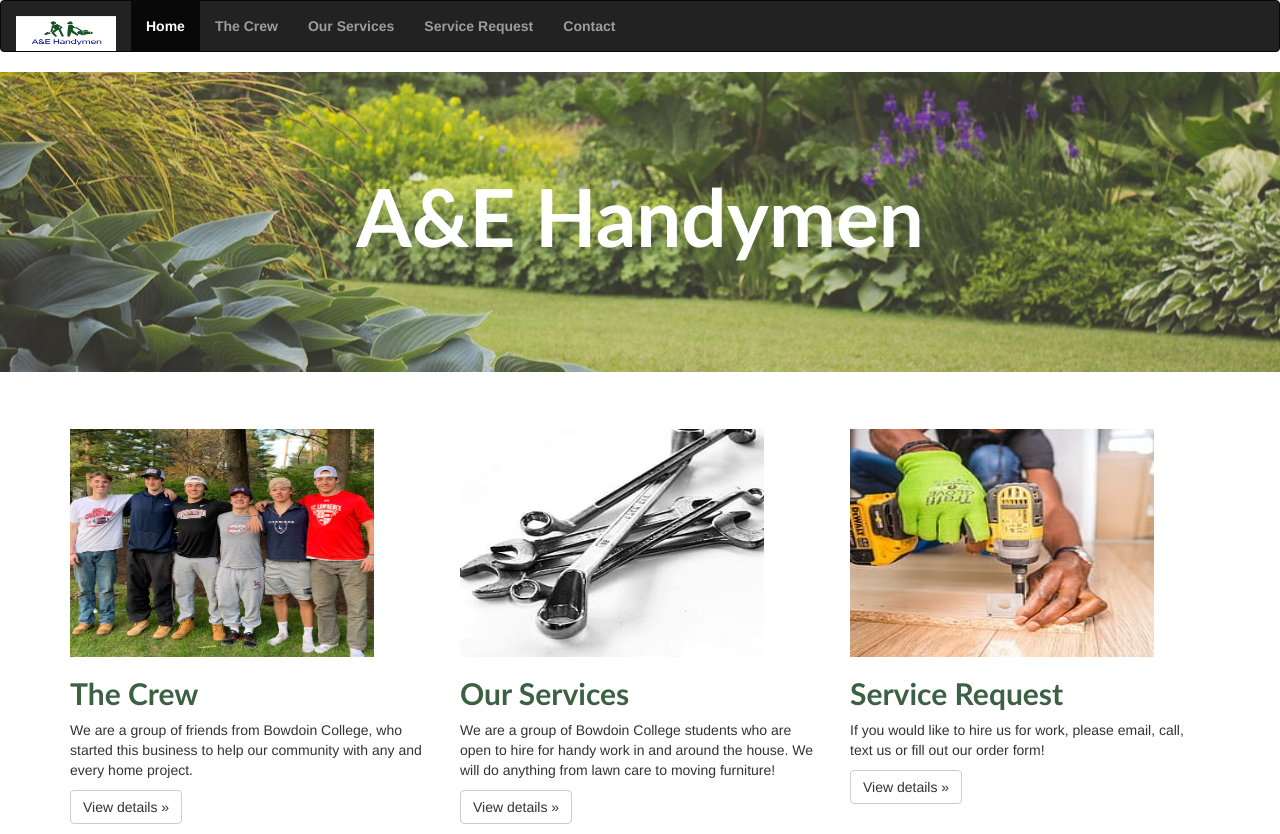
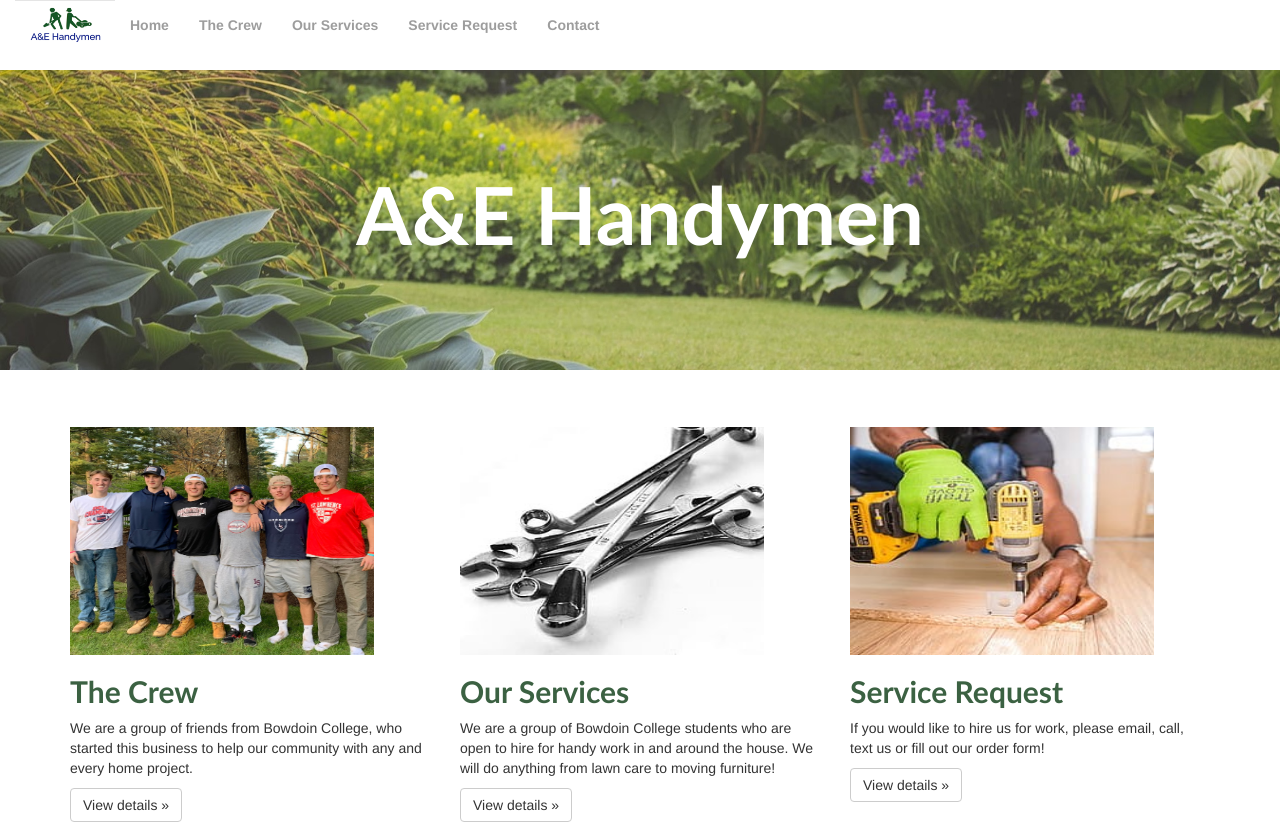
Before and after one commit to ethan-fox1/business-pq-hci, a website: page index.html in a window 1280 px wide. Drawn offline with nearby package versions, Linux system fonts and the light colour scheme.

Commit message:
more stuff

```diff
--- a/index.html
+++ b/index.html
@@ -7,13 +7,11 @@
     <title>Bootstrap 101 Template</title>
     <link rel="icon" type="image/x-icon" href="/Users/jbrink/business-pq-hci/images/favicon.ico">
     <link rel="stylesheet" href="https://maxcdn.bootstrapcdn.com/bootstrap/3.3.7/css/bootstrap.min.css" integrity="sha384-BVYiiSIFeK1dGmJRAkycuHAHRg32OmUcww7on3RYdg4Va+PmSTsz/K68vbdEjh4u" crossorigin="anonymous">
-   <nav class="navbar navbar-inverse">
+   <nav class="navbar navbar-inverse" style="background-color: white; border: 0cap;">
       <div class="container-fluid">
-        <div class="navbar-header">
-           <headdoc class="navbar-brand" href="#"> <img src="./thelogo.png" width="100" height = "35"></headdoc>
-        </div>
         <ul class="nav navbar-nav">
-          <li class="active"><a href="#">Home</a></li>
+          <li><img src="./thelogo.png" width="100" height = 50></li>
+          <li><a href="#">Home</a></li>
             <li><a href="#">The Crew</a></li>
             <li><a href="#">Our Services</a></li>
             <li><a href="#">Service Request</a></li>
```
